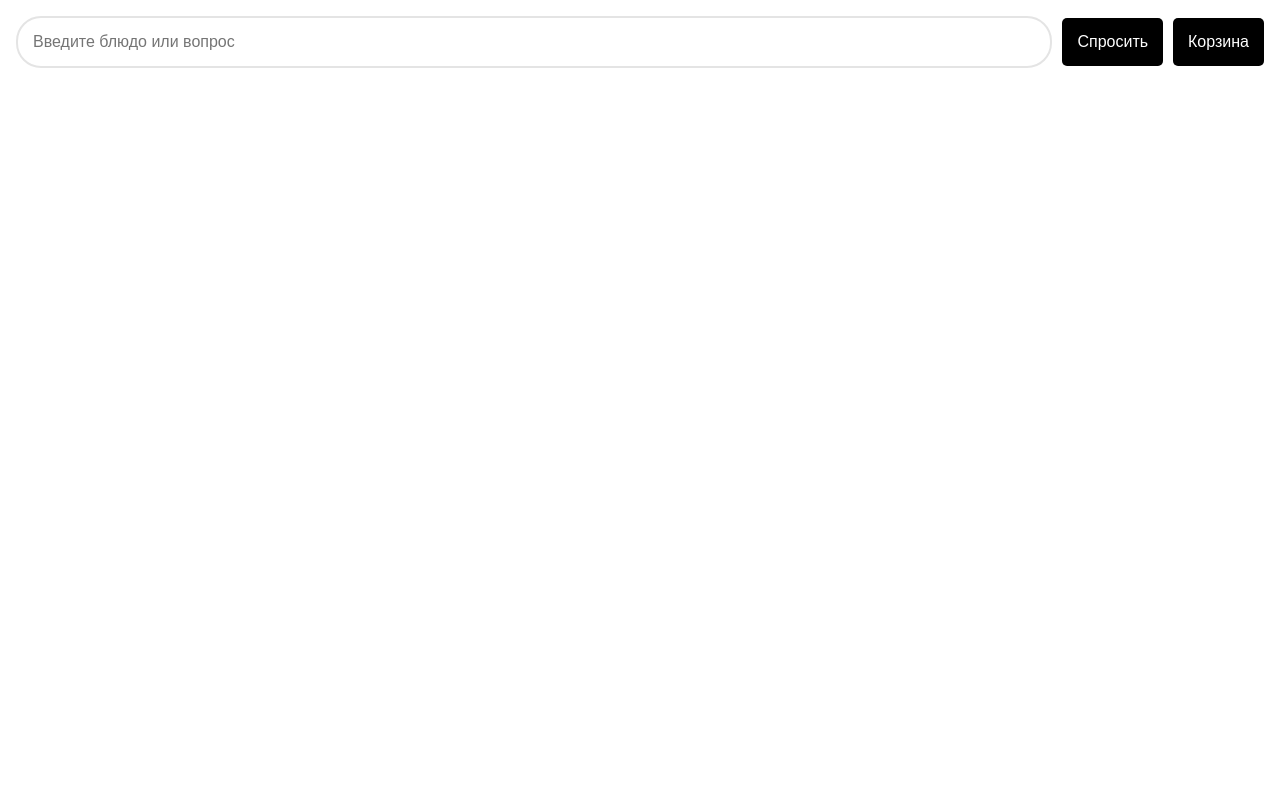
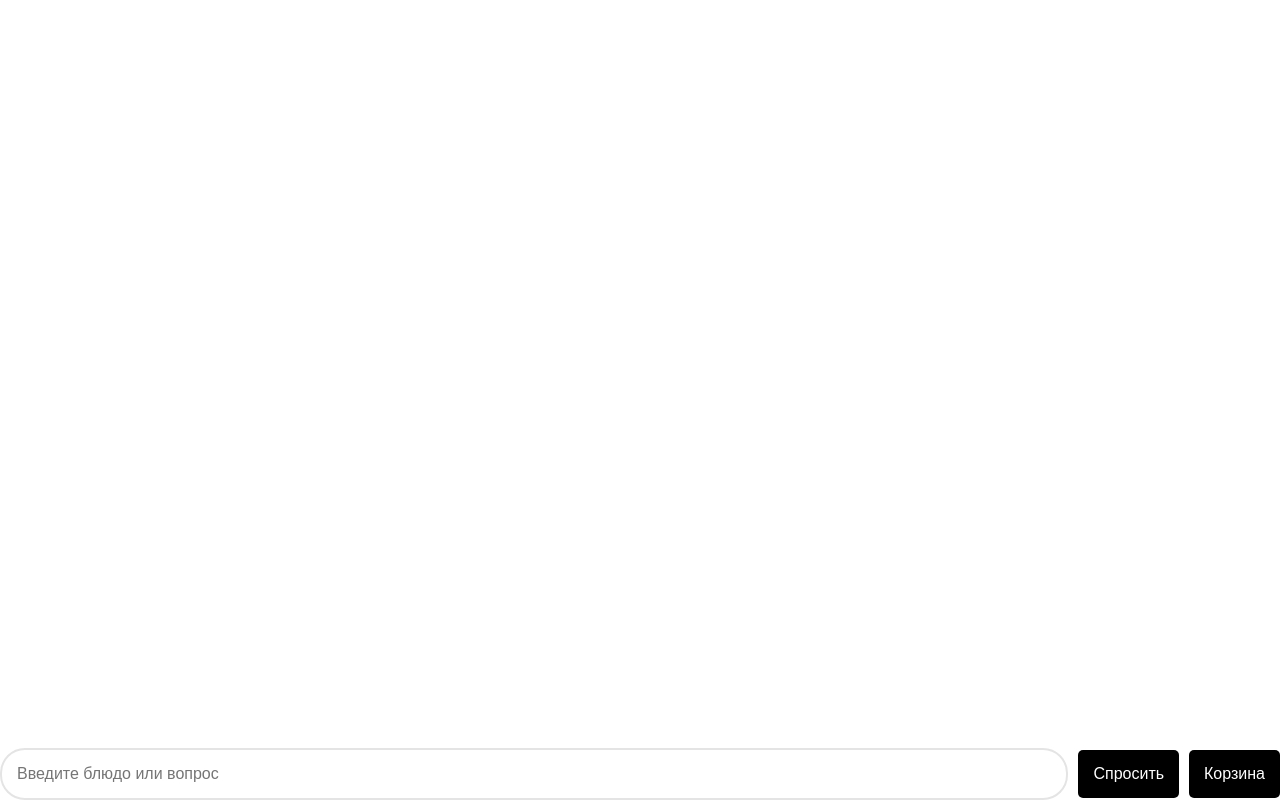
Before and after one commit to deniserokhin1/restaurant-chat-bot-client, a Vue app: page / in a window 1280 px wide. Built offline with nearby package versions, Linux system fonts and the light colour scheme.

Commit message:
безопасные отступы

```diff
--- a/src/app/App.vue
+++ b/src/app/App.vue
@@ -1,12 +1,24 @@
 <template>
-    <RouterView />
+    <div
+        class="main"
+        @click="closeKeyboard"
+    >
+        <RouterView />
+    </div>
 </template>
 
 <script setup lang="ts">
 import { RouterView } from 'vue-router'
-import { useTelegramBackButton } from '@/shared/hooks'
+import { useTelegram, useTelegramBackButton } from '@/shared/hooks'
 
+const { webApp } = useTelegram()
 useTelegramBackButton()
+
+function closeKeyboard() {
+    //@ts-ignore
+    webApp.value?.closeKeyboard()
+}
+
 </script>
 
 <style>
@@ -31,10 +43,26 @@ useTelegramBackButton()
 }
 body {
     font-family: Arial, sans-serif;
-    background-color: var(--tg-theme-bg-color);
+    background: var(--tg-theme-bg-color);
     display: flex;
     justify-content: space-between;
     align-items: center;
     margin: 0;
+    overscroll-behavior: none;
+    overflow: hidden;
+}
+
+.main {
+    width: 100vw;
+    height: var(--tg-viewport-height);
+    padding-top: calc(var(--tg-safe-area-inset-top) + 40px);
+    padding-bottom: calc(var(--tg-safe-area-inset-bottom) + 8px);
+    padding-left: calc(var(--tg-safe-area-inset-left) + 8px);
+    padding-right: calc(var(--tg-safe-area-inset-right) + 8px);
+    display: flex;
+    flex-direction: column;
+    justify-content: space-between;
+    box-sizing: border-box;
+    transition: all 0.2s cubic-bezier(0.25, 0.46, 0.45, 0.94);
 }
 </style>
--- a/src/entities/СhatFeed/ui/ProductCard.vue
+++ b/src/entities/СhatFeed/ui/ProductCard.vue
@@ -64,13 +64,13 @@ onBeforeUnmount(() => {
     width: 100%;
     height: auto;
     min-height: clamp(100px, 47vw, 22vh);
-    border-radius: 8px;
+    border-radius: 16px;
 }
 
 .product-image--stub {
     width: 100%;
     min-height: clamp(100px, 47vw, 22vh);
-    border-radius: 8px;
+    border-radius: 16px;
 
     position: relative;
     overflow: hidden;
--- a/src/features/СhatFeed/ui/LLMRequest.vue
+++ b/src/features/СhatFeed/ui/LLMRequest.vue
@@ -81,7 +81,6 @@ const requestHandler = async () => {
     align-items: center;
     justify-content: space-between;
     column-gap: 10px;
-    padding: 16px;
 }
 
 .controls__input {
@@ -98,11 +97,9 @@ const requestHandler = async () => {
 
     &:focus {
         border-color: var(--tg-theme-accent-text-color);
-        box-shadow: 0 0 5px rgba(0, 123, 255, 0.5);
     }
     &:disabled {
-        border-color: #007bffa7;
-        box-shadow: 0 0 5px rgba(0, 123, 255, 0.5);
+        opacity: 0.7;
     }
 }
 
@@ -118,24 +115,12 @@ const requestHandler = async () => {
         background-color 0.3s,
         transform 0.3s;
 
-    &:hover {
-        background-color: #0056b3;
-
-        transform: translateY(-2px);
-    }
-
-    &:hover {
-        background-color: #0056b3;
-
-        transform: translateY(-2px);
-    }
-
     &:active {
         transform: translateY(1px);
     }
 
     &:disabled {
-        background-color: #007bffa7;
+        opacity: 0.7;
         cursor: not-allowed;
         transform: none;
     }
--- a/src/pages/Cart/ui/Cart.vue
+++ b/src/pages/Cart/ui/Cart.vue
@@ -1,6 +1,8 @@
 <template>
-    <h1 class="cart-text">Cart</h1>
-    <p class="cart-text">{{ user?.first_name }}</p>
+    <div class="cart-container">
+        <h1 class="cart-text">Cart</h1>
+        <p class="cart-text">{{ user?.first_name }}</p>
+    </div>
 </template>
 
 <script setup lang="ts">
--- a/src/shared/hooks/useTelegram.ts
+++ b/src/shared/hooks/useTelegram.ts
@@ -99,9 +99,13 @@ class TelegramManager {
         }
 
         // Инициализируем Telegram WebApp
-        tg.ready()
-        tg.requestFullscreen()
-        tg.disableVerticalSwipes()
+        try {
+            tg.ready()
+            tg?.requestFullscreen()
+            tg.disableVerticalSwipes()
+        } catch (error) {
+            console.warn('Failed to initialize Telegram WebApp:', error)
+        }
 
         this.setState({
             webApp: tg,
@@ -109,7 +113,11 @@ class TelegramManager {
             user: userData
         })
 
-        console.log('Telegram WebApp initialized successfully', { userId: userData.id })
+        console.log('Telegram WebApp initialized successfully', {
+            userId: userData.id,
+            safeAreaInset: tg.contentSafeAreaInset,
+            viewportHeight: tg.viewportHeight
+        })
     }
 
     private setState(newState: TelegramState): void {
@@ -140,6 +148,11 @@ export const useTelegram = () => {
         webApp.value = state.webApp
         isTelegram.value = state.isTelegram
         user.value = state.user
+
+        // Логируем информацию о безопасных отступах
+        if (state.webApp?.contentSafeAreaInset) {
+            console.log('Telegram WebApp safe area insets:', state.webApp.contentSafeAreaInset)
+        }
     }
 
     onMounted(() => {
--- a/src/shared/ui/CardBg.vue
+++ b/src/shared/ui/CardBg.vue
@@ -35,11 +35,10 @@ defineProps({
 
 <style scoped>
 .card-wrapper {
-    background-color: #fff;
-    border: 1px solid #ddd;
-    border-radius: 8px;
-    box-shadow: 0 2px 4px #0000001a;
-    padding: 16px;
+    background-color: var(--tg-theme-button-color);
+    color: var(--tg-theme-button-text-color);
+    border-radius: 18px;
+    padding: 8px 16px;
     text-align: center;
     transition: transform 0.3s;
 }
--- a/src/shared/ui/Loader.vue
+++ b/src/shared/ui/Loader.vue
@@ -14,12 +14,12 @@
 <style>
 .spinner_I8Q1 {
     animation: spinner_qhi1 0.75s linear infinite;
-    fill: #007bff;
+    fill: var(--tg-theme-button-color);
 }
 
 .spinner_vrS7 {
     animation-delay: -0.375s;
-    fill: #007bff;
+    fill: var(--tg-theme-button-color);
 }
 
 @keyframes spinner_qhi1 {
--- a/src/widgets/СhatFeed/ui/СhatFeed.vue
+++ b/src/widgets/СhatFeed/ui/СhatFeed.vue
@@ -1,6 +1,4 @@
 <template>
-    <div class="main" @click="closeKeyboard">
-        <LLMRequest @addUserQuery="scrollToBottom" />
     <div class="wrapper" ref="scrollContainer">
         <div class="chat-feed" v-for="item in feed">
             <TextBlock
@@ -35,7 +33,7 @@
             </CardBg>
         </div>
     </div>
-    </div>
+    <LLMRequest @addUserQuery="scrollToBottom" />
 </template>
 
 <script setup lang="ts">
@@ -50,14 +48,6 @@ import {
 } from '@/entities'
 import { LLMRequest } from '@/features'
 import { onBeforeUnmount, ref } from 'vue'
-import { useTelegram } from '@/shared/hooks'
-
-const { webApp } = useTelegram()
-
-function closeKeyboard() {
-    //@ts-ignore
-    webApp.value?.closeKeyboard()
-}
 
 const scrollContainer = ref<HTMLDivElement>()
 const timerId = ref()
@@ -74,15 +64,12 @@ function scrollToBottom() {
     }, 100)
 }
 
-onBeforeUnmount(() => clearTimeout(timerId.value))
+onBeforeUnmount(() => {
+    clearTimeout(timerId.value)
+})
 </script>
 
 <style scoped>
-.main {
-    width: 100vw;
-    height: var(--tg-viewport-height);
-}
-
 .chat-feed {
     display: flex;
     width: 100%;
@@ -105,12 +92,9 @@ onBeforeUnmount(() => clearTimeout(timerId.value))
     display: flex;
     flex-direction: column;
     row-gap: 16px;
-    padding: 16px;
-    position: absolute;
-    inset: 0;
-    top: 80px;
     overflow-y: scroll;
     scroll-behavior: smooth;
+    overscroll-behavior: none;
 }
 
 .goods-container {
```
Lines whose indentation alone changed are shown as unchanged.
